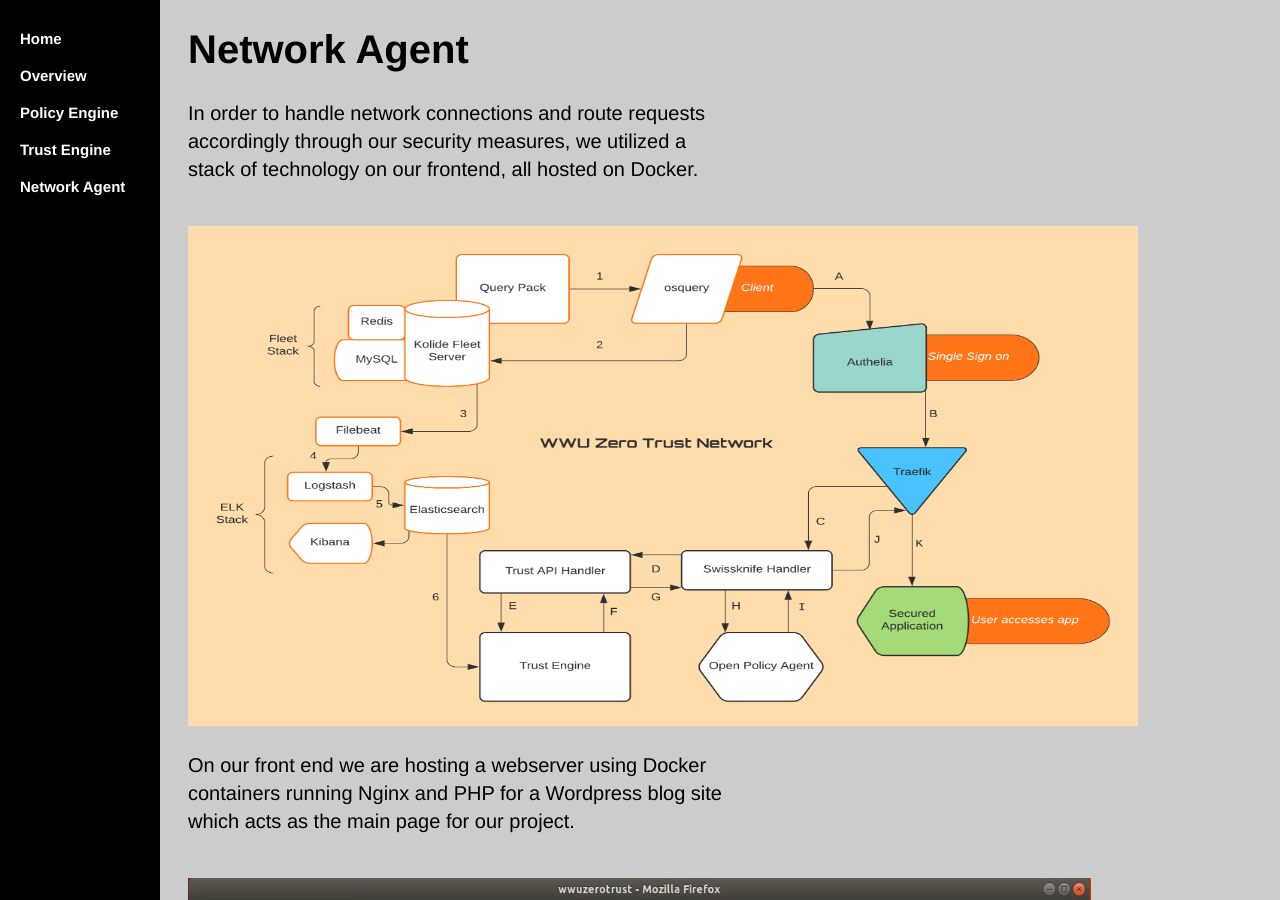
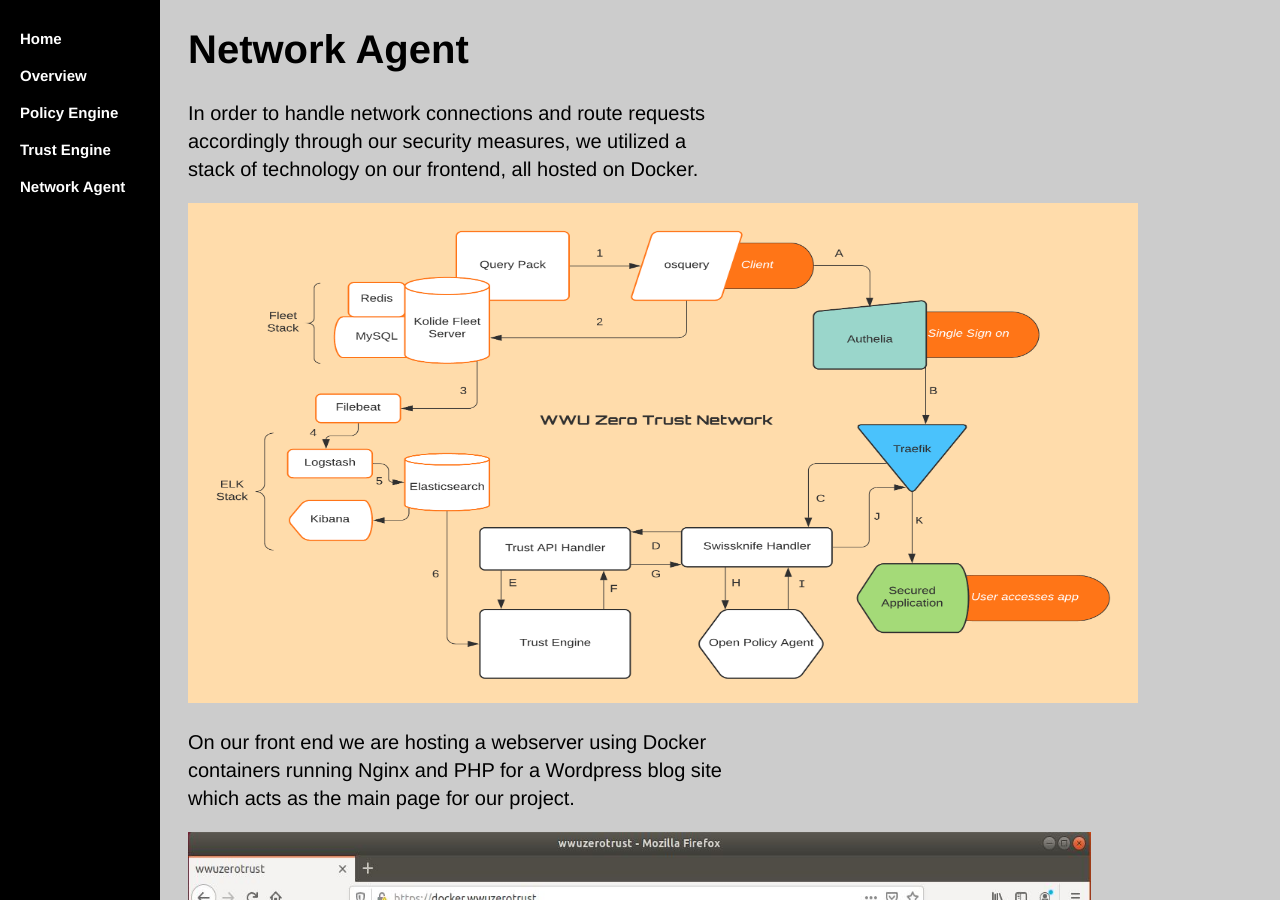
Before and after one commit to WWUZeroTrust/WWUZeroTrust.github.io, a Jekyll site: the page NetworkAgent/index.html, which Jekyll copies as it is, in a window 1280 px wide and 900 px high. Built offline with Jekyll 4.4.1, drawn with Linux system fonts in a browser that asks for light colours.

Commit message:
Update index.html

```diff
--- a/NetworkAgent/index.html
+++ b/NetworkAgent/index.html
@@ -112,27 +112,27 @@
 		technology on our frontend, all hosted on Docker.
 	</p>
 
-	<br><img src="/image/Flowchart_Traefik_NetworkAgent.png" alt="hi" class="inline" height="500" width="950"/>
+	<img src="/image/Flowchart_Traefik_NetworkAgent.png" alt="hi" class="inline" height="500" width="950"/>
 
 	<p>
 	On our front end we are hosting a webserver using Docker containers running Nginx and PHP for a Wordpress blog site which acts
 		as the main page for our project.
 	</p>
 
-	<br><img src="/image/Website.JPG" alt="hi" class="inline" height="626" width="903"/>
+	<img src="/image/Website.JPG" alt="hi" class="inline" height="626" width="903"/>
 
 	<p>
 	From here we have several links to other services like Portainer which allows us to access containers running on the system and
 		view various information and interact with them.
 	</p>
 
-	<br><img src="/image/Portainer.JPG" alt="hi" class="inline" height="626" width="903"/>
+	<img src="/image/Portainer.JPG" alt="hi" class="inline" height="626" width="903"/>
 
 	<p>
 	Mailhog is another service we host on our site; this service allows users to test their outgoing mail before sending out emails.
 	</p>
 
-	<br><img src="/image/Mailhog.JPG" alt="hi" class="inline" height="626" width="903"/>
+	<img src="/image/Mailhog.JPG" alt="hi" class="inline" height="626" width="903"/>
 
 	<p>
 	These services represent various management and email applications that an IT focused business would host. However, the
@@ -161,7 +161,7 @@
 		as well as the destination they are trying to reach.
 	</p>
 
-	<br><img src="/image/traefik1.png" alt="hi" class="inline" height="406" width="808"/>
+	<img src="/image/traefik1.png" alt="hi" class="inline" height="406" width="808"/>
 
 	<p>
 	Once the AuthForward middleware runs and the headers are forwarded it will wait for a response from the Handler running on the
```
